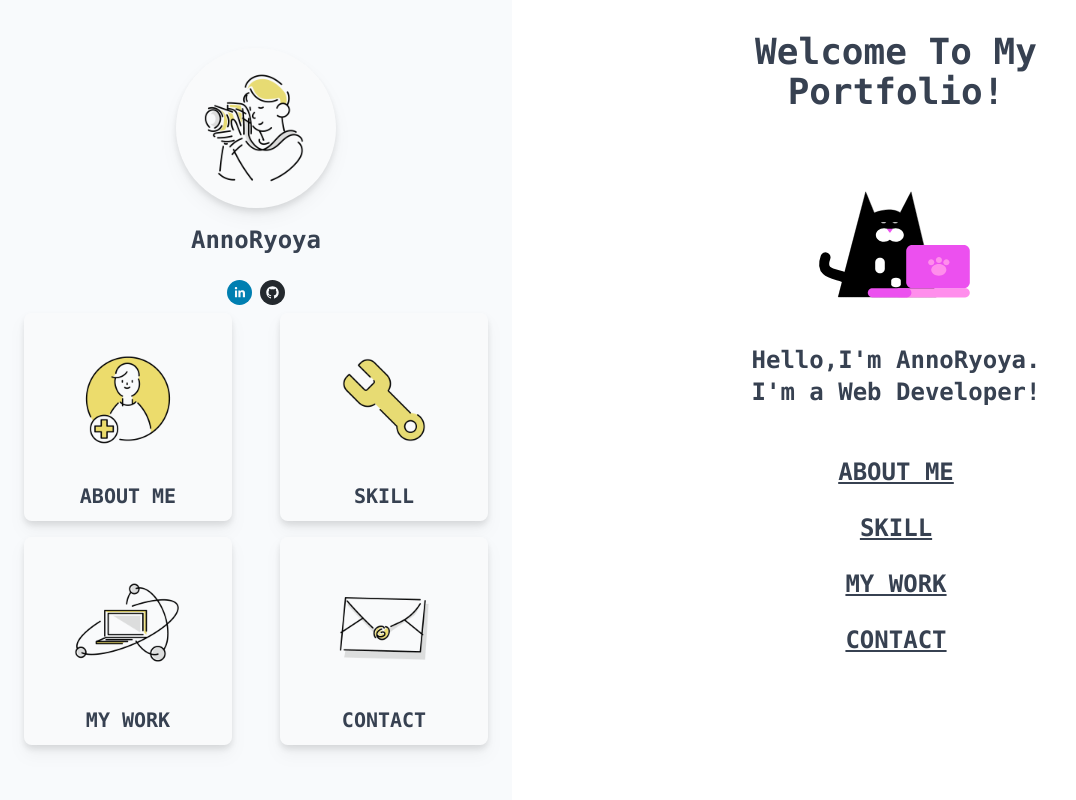
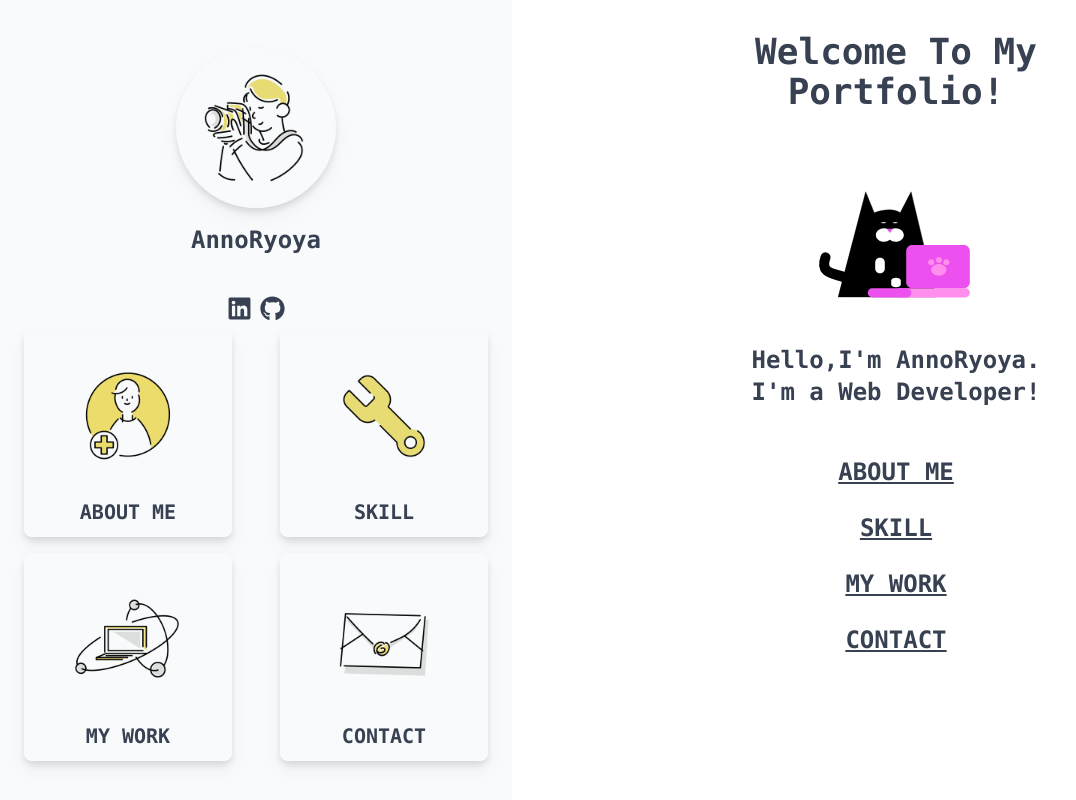
Before and after one commit to Anno328/PortfolioV2, a Next.js app: page / in a window 1280 px wide. Shown: the whole page, without its empty margins (0-1076 px from the left). Built offline with nearby package versions, Linux system fonts and the light colour scheme.

Commit message:
replace icon

```diff
--- a/components/Profile.tsx
+++ b/components/Profile.tsx
@@ -1,7 +1,7 @@
 import { useContext } from "react";
 import { AppContext } from "../pages/index";
 import Image from "next/image";
-import { SocialIcon } from "react-social-icons";
+import { FaGithub, FaLinkedin } from "react-icons/fa";
 
 const Profile = () => {
   const { setContent, setShow } = useContext(AppContext);
@@ -22,18 +22,25 @@
         <Image src="/y0679.png" alt="logo" width={200} height={200} />
       </div>
       <p className="font-black text-2xl mt-4 md:text-sm">AnnoRyoya</p> <br />
-      <span className="mx-1">
-        <SocialIcon
-          style={{ height: 25, width: 25 }}
-          url="https://www.linkedin.com/in/Anno-Ryoya/"
-        />
-      </span>
-      <span className="mx-1">
-        <SocialIcon
-          style={{ height: 25, width: 25 }}
-          url="https://github.com/Anno328"
-        />
-      </span>
+      <div className="flex items-center justify-center mt-4 text-center">
+        <a
+          href="https://www.linkedin.com/in/Anno-Ryoya/"
+          target="_blank"
+          rel="noopener noreferrer"
+          className="mx-1 hover:opacity-80 transition-opacity"
+        >
+          <FaLinkedin size={25} />
+        </a>
+
+        <a
+          href="https://github.com/Anno328"
+          target="_blank"
+          rel="noopener noreferrer"
+          className="mx-1 hover:opacity-80 transition-opacity"
+        >
+          <FaGithub size={25} />
+        </a>
+      </div>
     </div>
   );
 };
--- a/package.json
+++ b/package.json
@@ -21,8 +21,8 @@
     "next": "12.1.6",
     "react": "18.1.0",
     "react-dom": "18.1.0",
+    "react-icons": "^5.5.0",
     "react-lottie-player": "^2.0.0",
-    "react-social-icons": "^5.13.0",
     "react-transition-group": "^4.4.2",
     "styled-components": "^5.3.5",
     "three": "^0.140.2"
```
Also changed, not shown: 1 other file (tests, documents, lock files or other folders).
